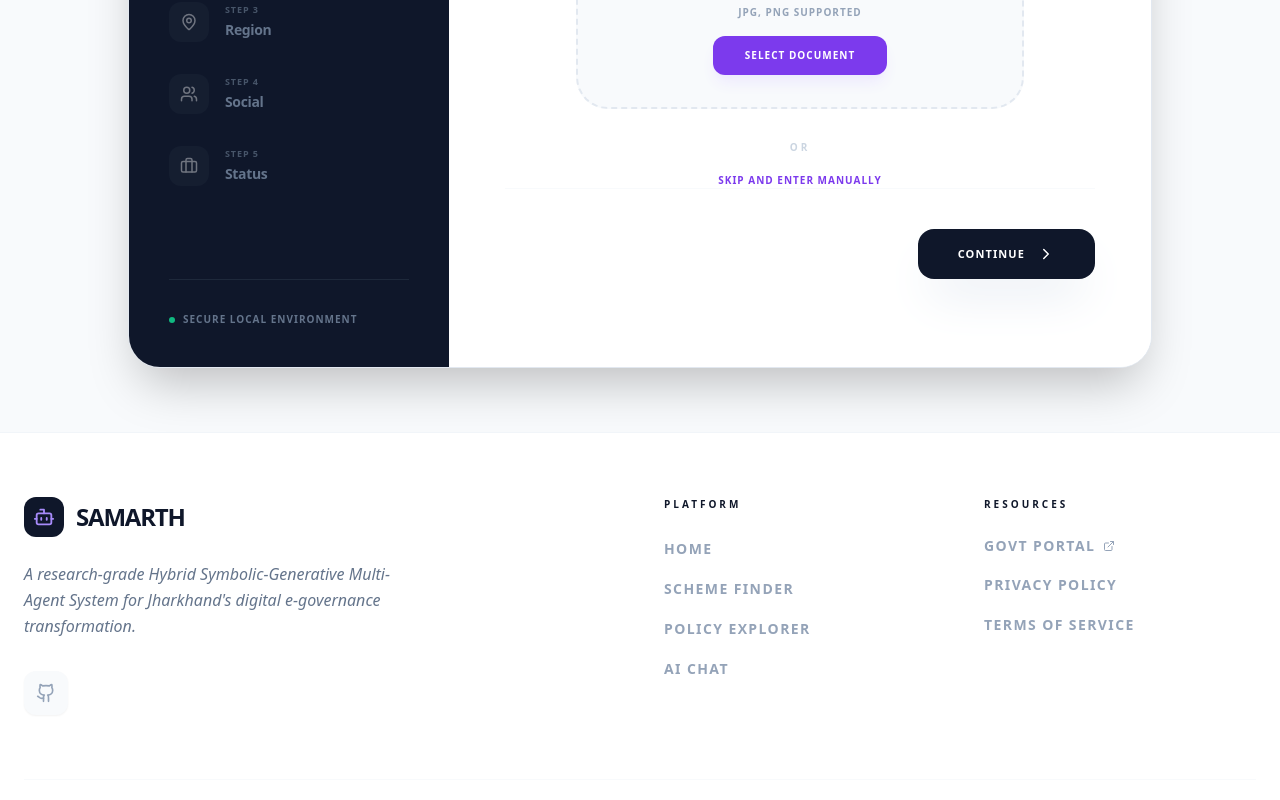
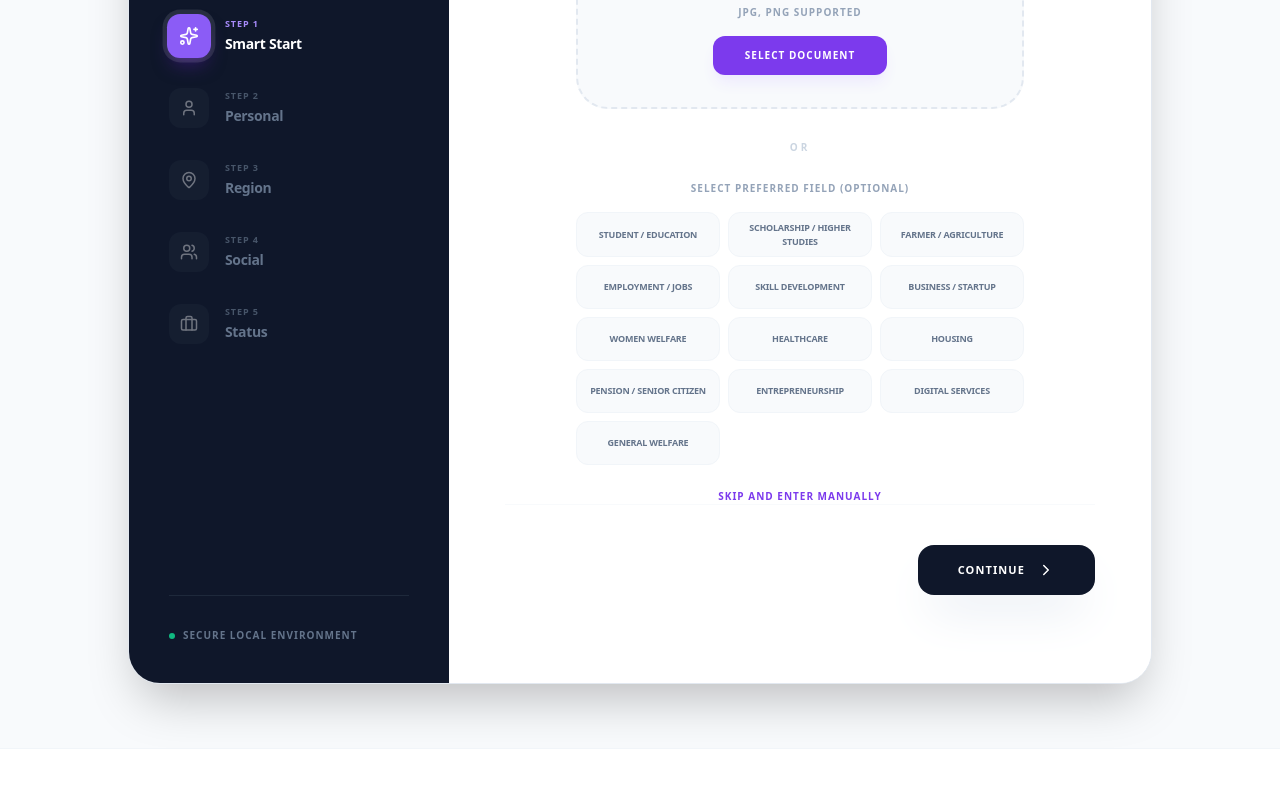
Before and after one commit to yashwantmandal26/samarth-OFFILINE, a React (Create React App) app in the folder frontend/: page /finder in a window 1280 px wide. Shown: the part 520-1320 px from the top of the page. Built offline with nearby package versions, Linux system fonts and the light colour scheme.

Commit message:
feat: add preferred field filter to wizard and eligibility matching

```diff
--- a/frontend/src/pages/SchemeFinderWizard.js
+++ b/frontend/src/pages/SchemeFinderWizard.js
@@ -42,7 +42,7 @@ const SchemeFinderWizard = () => {
     isBPL: false,
     housingStatus: 'Own',
     landHolding: 'None',
-    preferredCategory: ''
+    preferredField: ''
   });
 
   const steps = [
@@ -248,8 +248,45 @@ const SchemeFinderWizard = () => {
               </div>
 
               {!visionLoading && (
-                <div className="text-center">
-                  <span className="text-[10px] font-black text-slate-300 uppercase tracking-[0.3em]">Or</span>
+                <div className="space-y-6">
+                  <div className="text-center">
+                    <span className="text-[10px] font-black text-slate-300 uppercase tracking-[0.3em]">Or</span>
+                  </div>
+
+                  <div className="space-y-4">
+                    <label className="block text-[10px] font-black text-slate-400 uppercase tracking-widest text-center">Select Preferred Field (Optional)</label>
+                    <div className="grid grid-cols-2 sm:grid-cols-3 gap-2">
+                      {[
+                        { label: 'Student / Education', value: 'Students' },
+                        { label: 'Scholarship / Higher Studies', value: 'Education' },
+                        { label: 'Farmer / Agriculture', value: 'Farmers' },
+                        { label: 'Employment / Jobs', value: 'Employment' },
+                        { label: 'Skill Development', value: 'Entrepreneurs' },
+                        { label: 'Business / Startup', value: 'Entrepreneurs' },
+                        { label: 'Women Welfare', value: 'Women' },
+                        { label: 'Healthcare', value: 'Healthcare' },
+                        { label: 'Housing', value: 'Housing' },
+                        { label: 'Pension / Senior Citizen', value: 'Pension' },
+                        { label: 'Entrepreneurship', value: 'Entrepreneurs' },
+                        { label: 'Digital Services', value: 'Social Welfare' },
+                        { label: 'General Welfare', value: 'Social Welfare' }
+                      ].map((field) => (
+                        <button
+                          key={field.label}
+                          type="button"
+                          onClick={() => setFormData(p => ({ ...p, preferredField: p.preferredField === field.value ? '' : field.value }))}
+                          className={`p-2 rounded-xl border text-[9px] font-black uppercase tracking-tight transition-all text-center flex items-center justify-center min-h-[44px] ${
+                            formData.preferredField === field.value
+                            ? 'border-primary-600 bg-primary-600 text-white shadow-md shadow-primary-100'
+                            : 'border-slate-100 bg-slate-50 text-slate-500 hover:border-primary-200'
+                          }`}
+                        >
+                          {field.label}
+                        </button>
+                      ))}
+                    </div>
+                  </div>
+
                   <button onClick={() => setStep(2)} className="block w-full mt-4 text-[10px] font-black text-primary-600 uppercase tracking-widest hover:text-primary-800">
                     Skip and enter manually
                   </button>
@@ -426,30 +463,6 @@ const SchemeFinderWizard = () => {
                     </button>
                   ))}
                 </div>
-              </div>
-
-              {/* Optional Field of Interest Filter */}
-              <div className="pt-4 border-t border-slate-100">
-                <label className="block text-[10px] font-black text-slate-400 uppercase tracking-widest mb-2 flex items-center gap-2">
-                  Field of Interest <span className="text-[8px] bg-slate-100 px-1.5 py-0.5 rounded text-slate-500">Optional</span>
-                </label>
-                <div className="grid grid-cols-3 gap-2">
-                  {['Women', 'Farmers', 'Students', 'Healthcare', 'Housing', 'Pension'].map(cat => (
-                    <button
-                      key={cat}
-                      type="button"
-                      onClick={() => setFormData(p => ({ ...p, preferredCategory: p.preferredCategory === cat ? '' : cat }))}
-                      className={`py-2 rounded-lg border text-[9px] font-black uppercase tracking-tighter transition-all ${
-                        formData.preferredCategory === cat
-                        ? 'border-primary-600 bg-primary-50 text-primary-700'
-                        : 'border-slate-100 bg-slate-50 text-slate-400 hover:border-primary-200'
-                      }`}
-                    >
-                      {cat}
-                    </button>
-                  ))}
-                </div>
-                <p className="text-[8px] text-slate-400 font-medium mt-2 italic">* Narrow down schemes by specific sector</p>
               </div>
             </div>
           )}
```
